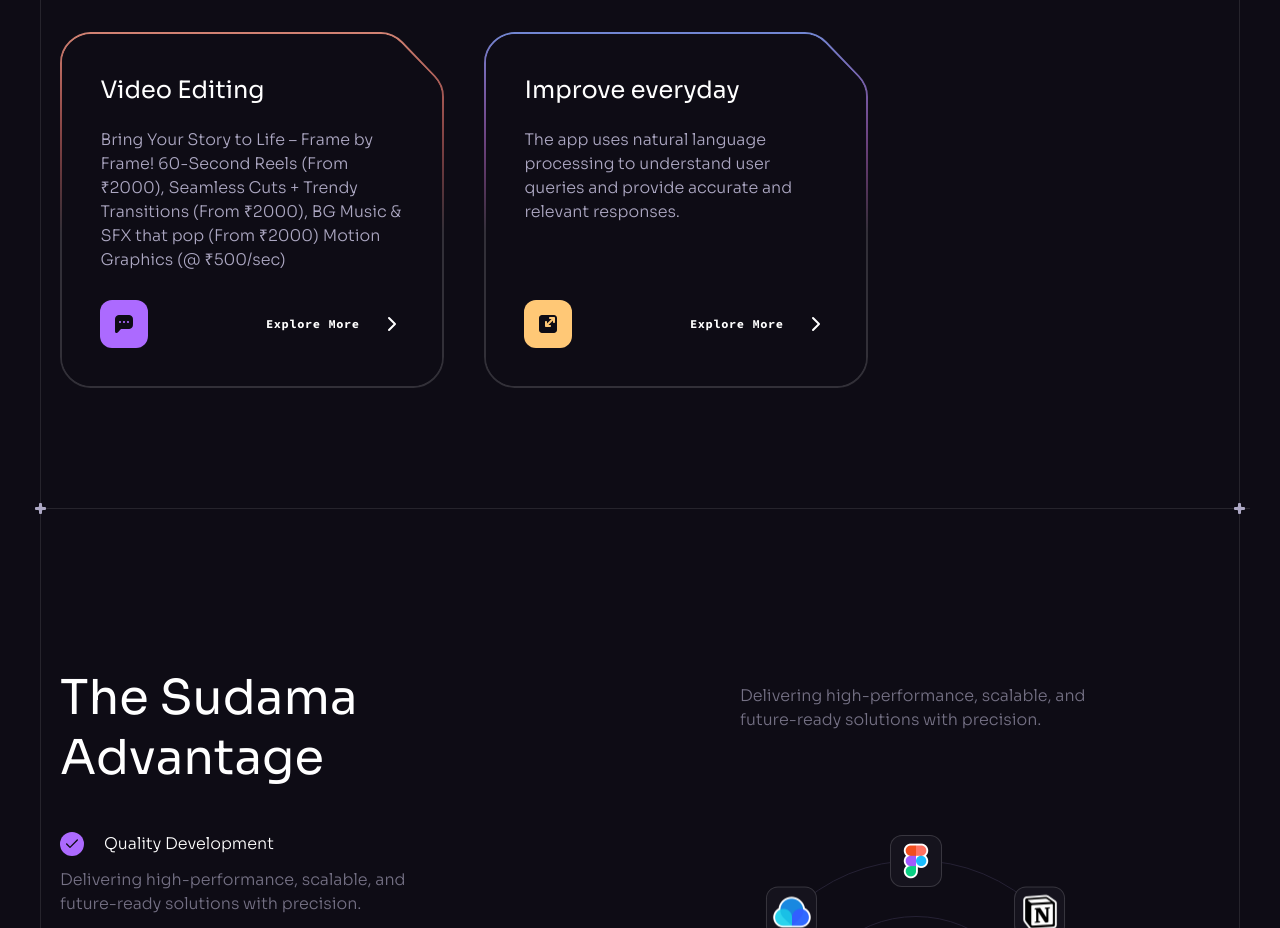
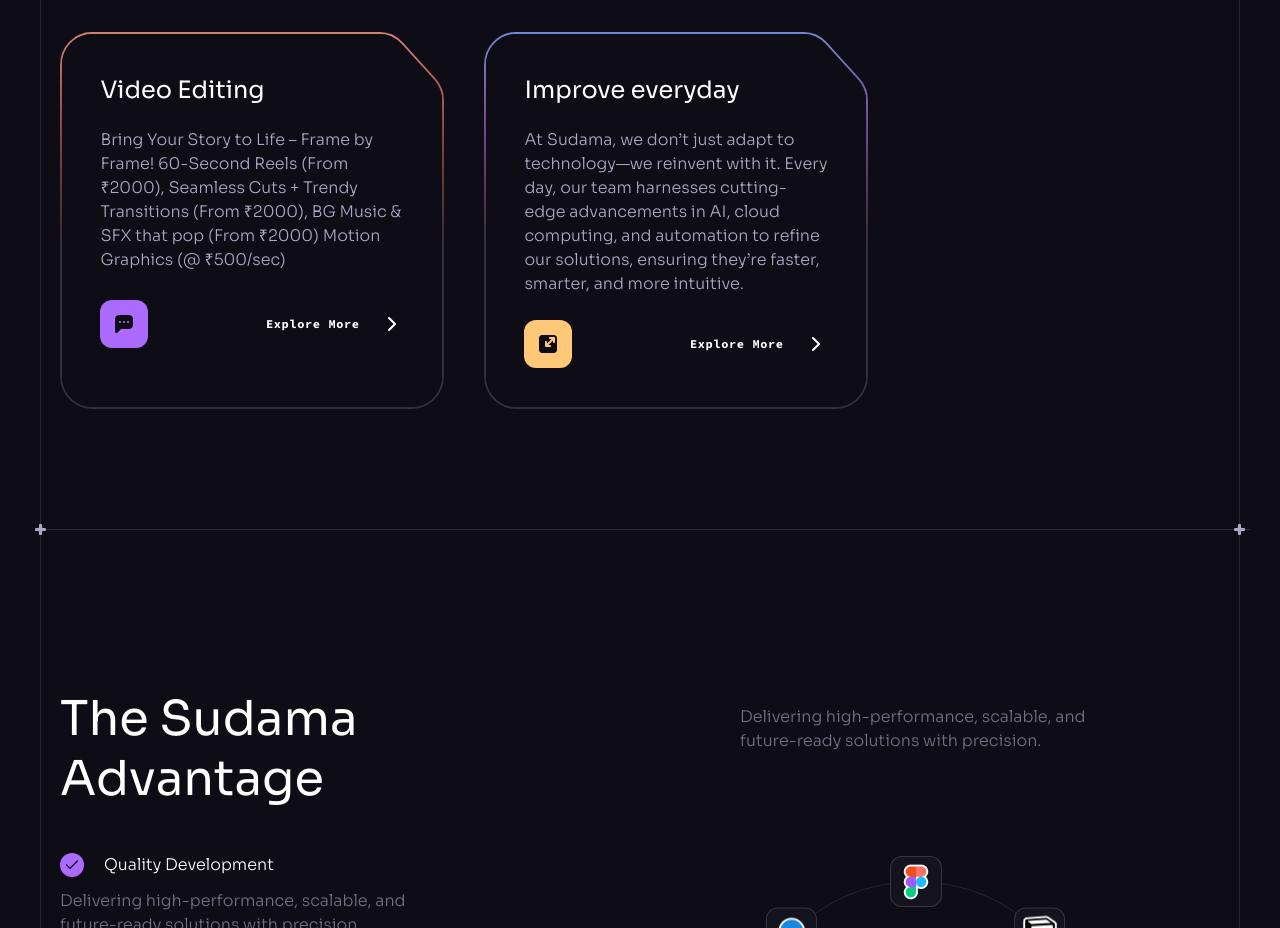
Before and after one commit to abhijitCleanCode/sudama-company-web, a React (Vite) app: page / in a window 1280 px wide. Shown: the part 2540-3468 px from the top of the page. Built offline with nearby package versions, Linux system fonts and the light colour scheme.

Commit message:
potential fixes

```diff
--- a/src/constants/index.js
+++ b/src/constants/index.js
@@ -300,7 +300,7 @@ export const benefits = [
   {
     id: "5",
     title: "Improve everyday",
-    text: "The app uses natural language processing to understand user queries and provide accurate and relevant responses.",
+    text: "At Sudama, we don’t just adapt to technology—we reinvent with it. Every day, our team harnesses cutting-edge advancements in AI, cloud computing, and automation to refine our solutions, ensuring they’re faster, smarter, and more intuitive.",
     backgroundUrl: "./src/assets/benefits/card-6.svg",
     iconUrl: benefitIcon2,
     imageUrl: benefitImage2,
```
